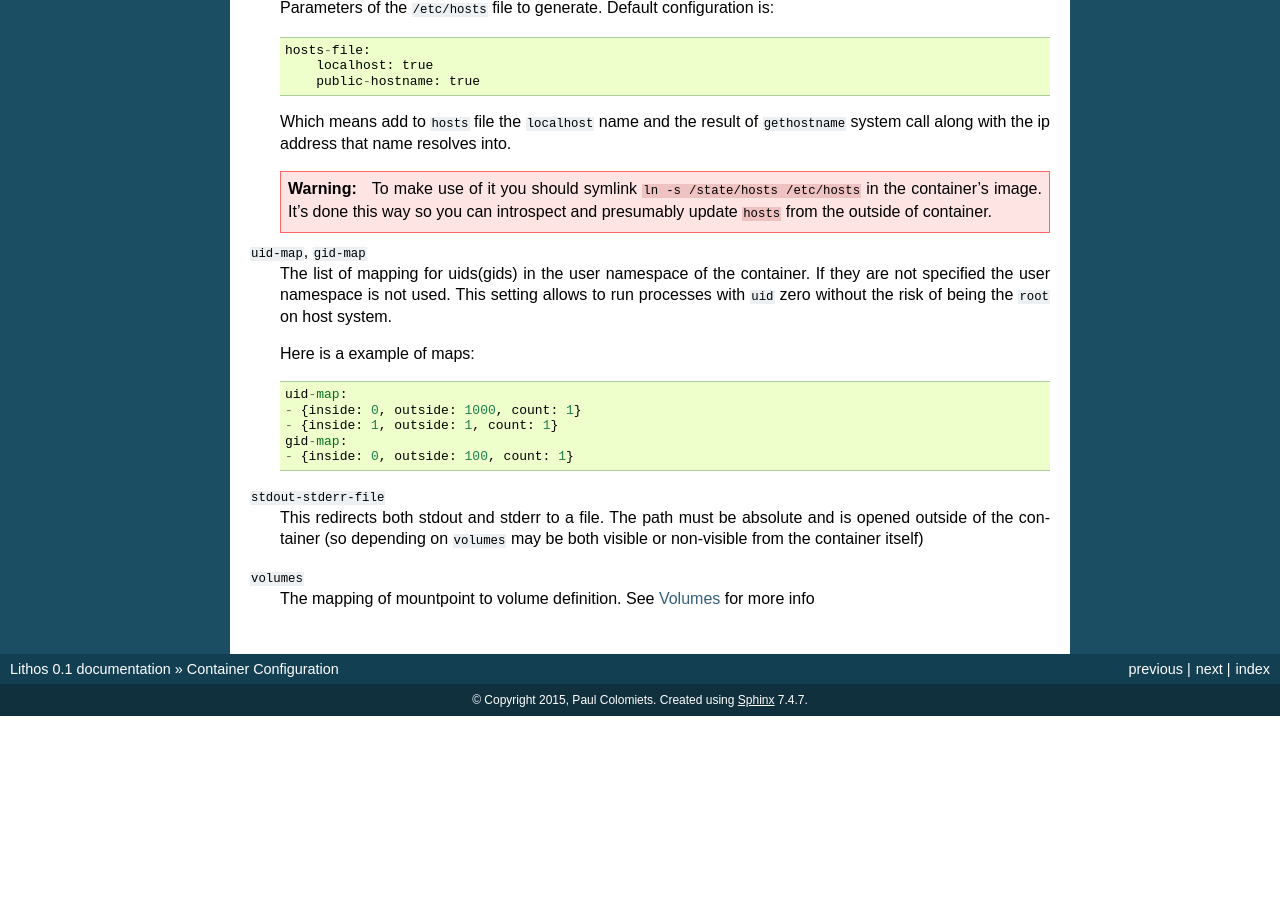
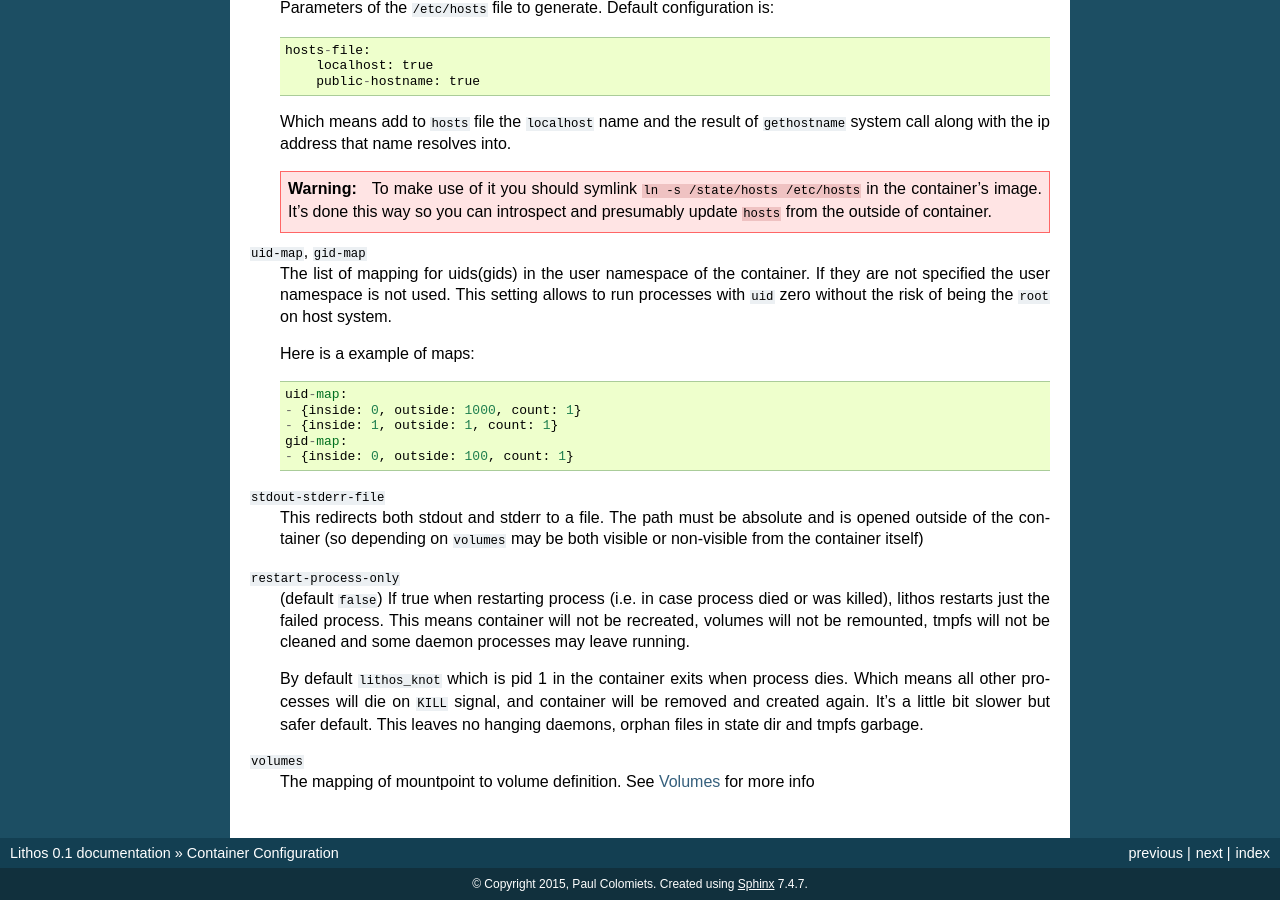
Before and after one commit to tailhook/lithos, a Sphinx documentation site: the page built from docs/container_config.rst, in a window 1280 px wide and 900 px high, scrolled down 1616 px. Built offline with Sphinx 7.4.7, drawn with Linux system fonts in a browser that asks for light colours; before the commit the page ends 2332 px from its top, so only the background shows below that.

Commit message:
Add `restart-process-only` flag, and made that default

```diff
--- a/docs/container_config.rst
+++ b/docs/container_config.rst
@@ -127,6 +127,18 @@ Reference
     and is opened outside of the container (so depending on ``volumes`` may be
     both visible or non-visible from the container itself)
 
+``restart-process-only``
+    (default ``false``) If true when restarting process (i.e. in case
+    process died or was killed), lithos restarts just the failed process.
+    This means container will not be recreated, volumes will not be remounted,
+    tmpfs will not be cleaned and some daemon processes may leave running.
+
+    By default ``lithos_knot`` which is pid 1 in the container exits when
+    process dies. Which means all other processes will die on ``KILL`` signal,
+    and container will be removed and created again. It's a little bit slower
+    but safer default. This leaves no hanging daemons, orphan files in state
+    dir and tmpfs garbage.
+
 ``volumes``
     The mapping of mountpoint to volume definition. See :ref:`volumes` for more
     info
--- a/vagga.yaml
+++ b/vagga.yaml
@@ -16,7 +16,6 @@ commands:
     - --pkglicense=MIT
     - --pkgname=lithos
     - --nodoc
-    - --requires=libcap2-bin
     - --strip=no
     - make
     - -B
```
Also changed, not shown: 2 other files.
